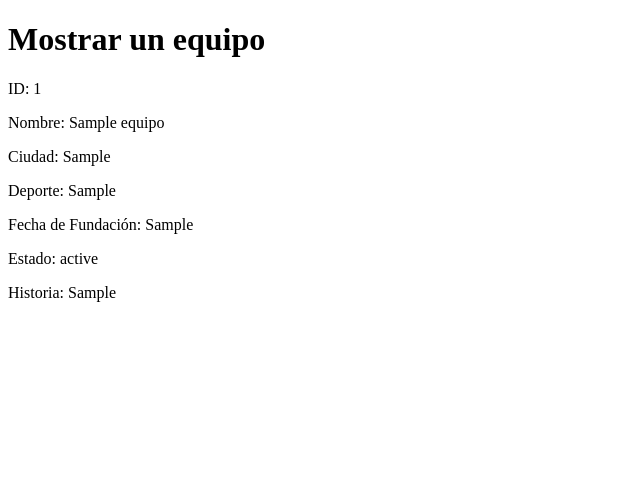
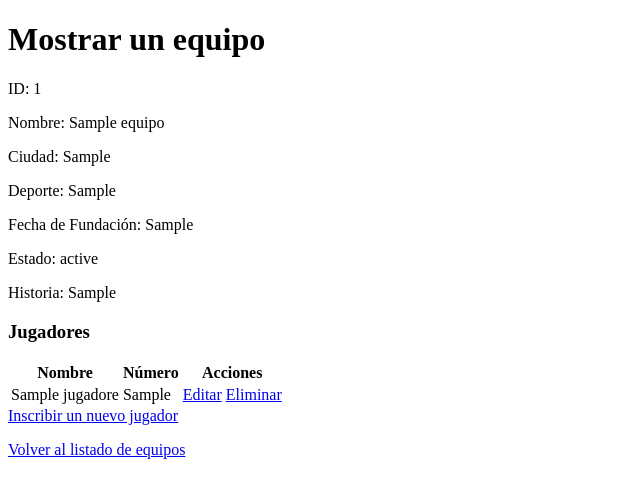
Before and after one commit to DiegoBF22/pruebaTecnica, a PHP site: page /index.php?action=mostrar&id=1 in a window 1280 px wide. Shown: the top 498 px of the page, without its empty margins (0-640 px from the left). Run offline with PHP 8.4, Linux system fonts and the light colour scheme; tables that the repository leaves empty or names only in its code hold one stand-in row (values such as "Sample post").

Commit message:
Añadimos las funciones del ejercicio 2 para poder gestionar jugadores

```diff
--- a/controladores/ControladorEquipo.php
+++ b/controladores/ControladorEquipo.php
@@ -1,13 +1,16 @@
 <?php
 require_once '../modelos/Equipo.php';
+require_once '../modelos/Jugador.php';
 
 class ControladorEquipo
 {
     private $modeloEquipo;
+    private $modeloJugador;
 
     public function __construct()
     {
         $this->modeloEquipo = new Equipo();
+        $this->modeloJugador = new Jugador();
     }
 
     public function index()
@@ -37,6 +40,46 @@ class ControladorEquipo
     public function mostrar($id)
     {
         $equipo = $this->modeloEquipo->getId($id);
+        $jugadores = $this->modeloJugador->getAllByEquipo($id);
         require '../vistas/equipo/mostrar.php';
     }
+
+    public function inscribirJugador($idEquipo)
+    {
+        if ($_SERVER['REQUEST_METHOD'] === 'POST') {
+            $data = [
+                'nombre' => $_POST['nombre'],
+                'numero' => $_POST['numero'],
+                'idEquipo' => $idEquipo,
+                'capitan' => $_POST['capitan']
+            ];
+            $this->modeloJugador->crear($data);
+            header("Location: index.php?action=mostrar&id=$idEquipo");
+        } else {
+            require '../vistas/jugador/crear.php';
+        }
+    }
+
+    public function editarJugador($id, $idEquipo)
+    {
+        if ($_SERVER['REQUEST_METHOD'] === 'POST') {
+            $data = [
+                'nombre' => $_POST['nombre'],
+                'numero' => $_POST['numero'],
+                'idEquipo' => $_POST['idEquipo'],
+                'capitan' => $_POST['capitan']
+            ];
+            $this->modeloJugador->actualizar($id, $data);
+            header("Location: index.php?action=mostrar&id=$idEquipo");
+        } else {
+            $jugador = $this->modeloJugador->getId($id);
+            require '../vistas/jugador/editar.php';
+        }
+    }
+
+    public function eliminarJugador($id, $idEquipo)
+    {
+        $this->modeloJugador->eliminar($id);
+        header("Location: index.php?action=mostrar&id=$idEquipo");
+    }
 }
--- a/modelos/Equipo.php
+++ b/modelos/Equipo.php
@@ -41,4 +41,13 @@ class Equipo
         $stmt->execute();
         return $stmt->fetch(PDO::FETCH_ASSOC);
     }
+
+    public function getCapitan($idEquipo)
+    {
+        $query = "SELECT * FROM Jugadores WHERE idEquipo = :idEquipo AND capitan = 1 LIMIT 1";
+        $stmt = $this->conn->prepare($query);
+        $stmt->bindParam(':equipo_id', $idEquipo);
+        $stmt->execute();
+        return $stmt->fetch(PDO::FETCH_ASSOC);
+    }
 }
--- /dev/null
+++ b/modelos/Jugador.php
@@ -0,0 +1,64 @@
+<?php
+require_once '../conexion/BaseDeDatos.php';
+
+class Jugador
+{
+    private $conn;
+    private $table = 'Jugadores';
+
+    public function __construct()
+    {
+        $database = new BaseDeDatos();
+        $this->conn = $database->connect();
+    }
+
+    public function getId($id)
+    {
+        $query = "SELECT * FROM {$this->table} WHERE id = :id";
+        $stmt = $this->conn->prepare($query);
+        $stmt->bindParam(':id', $id, PDO::PARAM_INT);
+        $stmt->execute();
+
+        return $stmt->fetch(PDO::FETCH_ASSOC);
+    }
+
+    public function getAllByEquipo($idEquipo)
+    {
+        $query = "SELECT * FROM {$this->table} WHERE idEquipo = :idEquipo";
+        $stmt = $this->conn->prepare($query);
+        $stmt->bindParam(':idEquipo', $idEquipo);
+        $stmt->execute();
+        return $stmt->fetchAll(PDO::FETCH_ASSOC);
+    }
+
+    public function crear($data)
+    {
+        $query = "INSERT INTO {$this->table} (nombre, numero, idEquipo, capitan) VALUES (:nombre, :numero, :idEquipo, :capitan)";
+        $stmt = $this->conn->prepare($query);
+        $stmt->bindParam(':nombre', $data['nombre']);
+        $stmt->bindParam(':numero', $data['numero']);
+        $stmt->bindParam(':idEquipo', $data['idEquipo']);
+        $stmt->bindParam(':capitan', $data['capitan']);
+        return $stmt->execute();
+    }
+
+    public function actualizar($id, $data)
+    {
+        $query = "UPDATE {$this->table} SET nombre = :nombre, numero = :numero, idEquipo = :idEquipo, capitan = :capitan WHERE id = :id";
+        $stmt = $this->conn->prepare($query);
+        $stmt->bindParam(':nombre', $data['nombre']);
+        $stmt->bindParam(':numero', $data['numero']);
+        $stmt->bindParam(':idEquipo', $data['idEquipo']);
+        $stmt->bindParam(':capitan', $data['capitan']);
+        $stmt->bindParam(':id', $id);
+        return $stmt->execute();
+    }
+
+    public function eliminar($id)
+    {
+        $query = "DELETE FROM {$this->table} WHERE id = :id";
+        $stmt = $this->conn->prepare($query);
+        $stmt->bindParam(':id', $id);
+        return $stmt->execute();
+    }
+}
--- a/public/index.php
+++ b/public/index.php
@@ -20,6 +20,36 @@ switch ($action) {
             echo "No has proporcionado una ID de un equipo";
         }
         break;
+
+    case 'editarJugador':
+        $idJugador = $_GET['id'] ?? null;
+        $idEquipo = $_GET['idEquipo'] ?? null;
+        if ($idJugador && $idEquipo) {
+            $controladorEquipo->editarJugador($idJugador, $idEquipo);
+        } else {
+            echo "ID de jugador o equipo no válido.";
+        }
+        break;
+
+    case 'eliminarJugador':
+        $idJugador = $_GET['id'] ?? null;
+        $idEquipo = $_GET['idEquipo'] ?? null;
+        if ($idJugador && $idEquipo) {
+            $controladorEquipo->eliminarJugador($idJugador, $idEquipo);
+        } else {
+            echo "ID de jugador o equipo no válido.";
+        }
+        break;
+
+    case 'agregarJugador':
+        $idEquipo = $_GET['idEquipo'] ?? null;
+        if ($idEquipo) {
+            $controladorEquipo->inscribirJugador($idEquipo);
+        } else {
+            echo "ID de equipo no válido.";
+        }
+        break;
+
     default:
         echo "Página no válida";
         break;
--- a/vistas/equipo/lista.php
+++ b/vistas/equipo/lista.php
@@ -29,6 +29,9 @@
                         <td><?= htmlspecialchars($equipo['fundacion'] ?? '-') ?></td>
                         <td><?= htmlspecialchars($equipo['estado'] ?? '-') ?></td>
                         <td><?= htmlspecialchars($equipo['historia'] ?? '-') ?></td>
+                        <td>
+                            <a href="index.php?action=mostrar&id=<?= $equipo['id'] ?>">Ver detalles</a>
+                        </td>
                     </tr>
                 <?php endforeach; ?>
             <?php else: ?>
@@ -38,6 +41,9 @@
             <?php endif; ?>
         </tbody>
     </table>
+
+    <p><a href="index.php?action=crear">Crear un nuevo equipo</a></p>
+
 </body>
 
 </html>
--- a/vistas/equipo/mostrar.php
+++ b/vistas/equipo/mostrar.php
@@ -15,10 +15,34 @@
         <p>Fecha de Fundación: <?= htmlspecialchars($equipo['fundacion'] ?? '-') ?></p>
         <p>Estado: <?= htmlspecialchars($equipo['estado']) ?></p>
         <p>Historia: <?= htmlspecialchars($equipo['historia']) ?></p>
+
+        <h3>Jugadores</h3>
+        <table>
+            <tr>
+                <th>Nombre</th>
+                <th>Número</th>
+                <th>Acciones</th>
+            </tr>
+            <?php foreach ($jugadores as $jugador): ?>
+                <tr>
+                    <td><?= $jugador['nombre'] ?></td>
+                    <td><?= $jugador['numero'] ?></td>
+                    <td>
+                        <a href="index.php?action=editarJugador&id=<?= $jugador['id'] ?>&idEquipo=<?= $equipo['id'] ?>">Editar</a>
+                        <a href="index.php?action=eliminarJugador&id=<?= $jugador['id'] ?>&idEquipo=<?= $equipo['id'] ?>">Eliminar</a>
+                    </td>
+                </tr>
+            <?php endforeach; ?>
+        </table>
+        <a href="index.php?action=agregarJugador&idEquipo=<?= $equipo['id'] ?>">Inscribir un nuevo jugador</a>
+
     <?php else: ?>
         <p>El equipo no existe o no se pudo encontrar.</p>
     <?php endif; ?>
 
+
+    <p><a href="index.php">Volver al listado de equipos</a></p>
+
 </body>
 
 </html>
```
Also changed, not shown: vistas/jugador/crear.php (added, +26 -0 lines), vistas/jugador/editar.php (added, +30 -0 lines).
